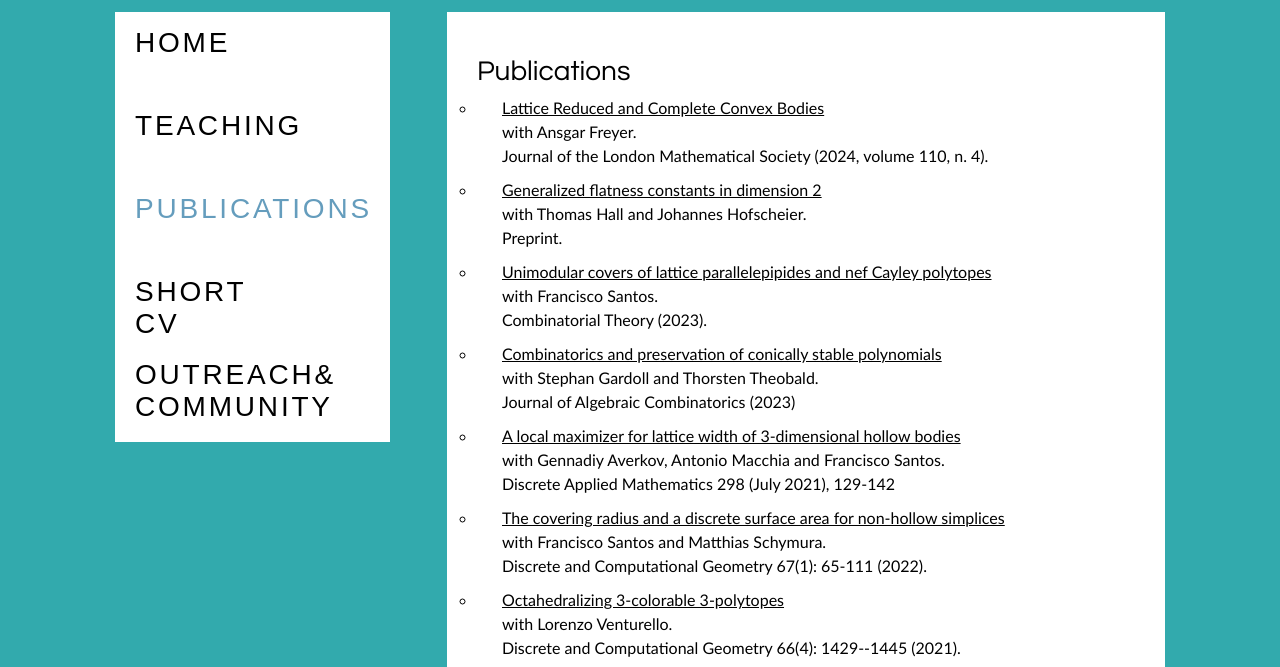
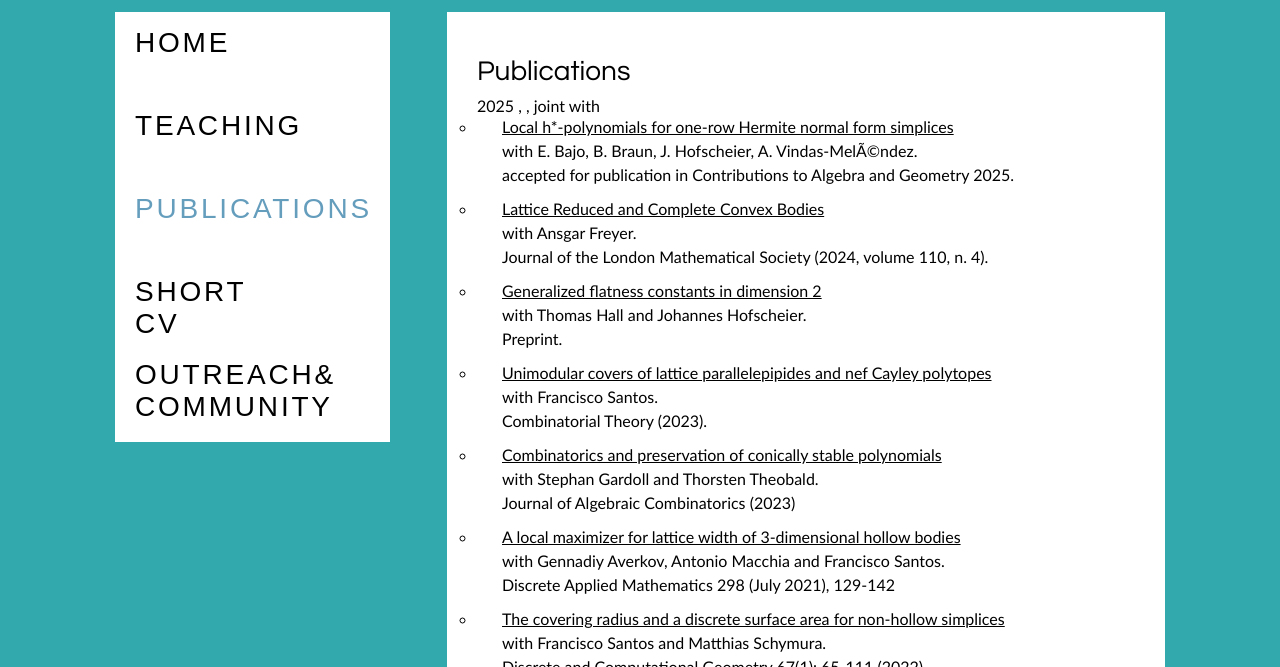
Before and after one commit to codenotti/codenotti.github.io, a plain HTML site: page papers.html in a window 1280 px wide. Shown: the part 118-785 px from the top of the page. Drawn offline with Linux system fonts and the light colour scheme.

Commit message:
added a paper

```diff
--- a/papers.html
+++ b/papers.html
@@ -45,6 +45,12 @@
         <p>
         <h3>Publications</h3>
         <ul>
+
+2025 , , joint with
+
+        <li> <a HREF="https://arxiv.org/abs/2309.01186">Local h*-polynomials for one-row Hermite normal form simplices</a>
+        <br> with E. Bajo, B. Braun, J. Hofscheier, A. Vindas-Meléndez.
+        <br> accepted for publication in Contributions to Algebra and Geometry 2025.
 
         <li> <a HREF="https://arxiv.org/abs/2307.09429">Lattice Reduced and Complete Convex Bodies</a>
         <br> with Ansgar Freyer.
```
